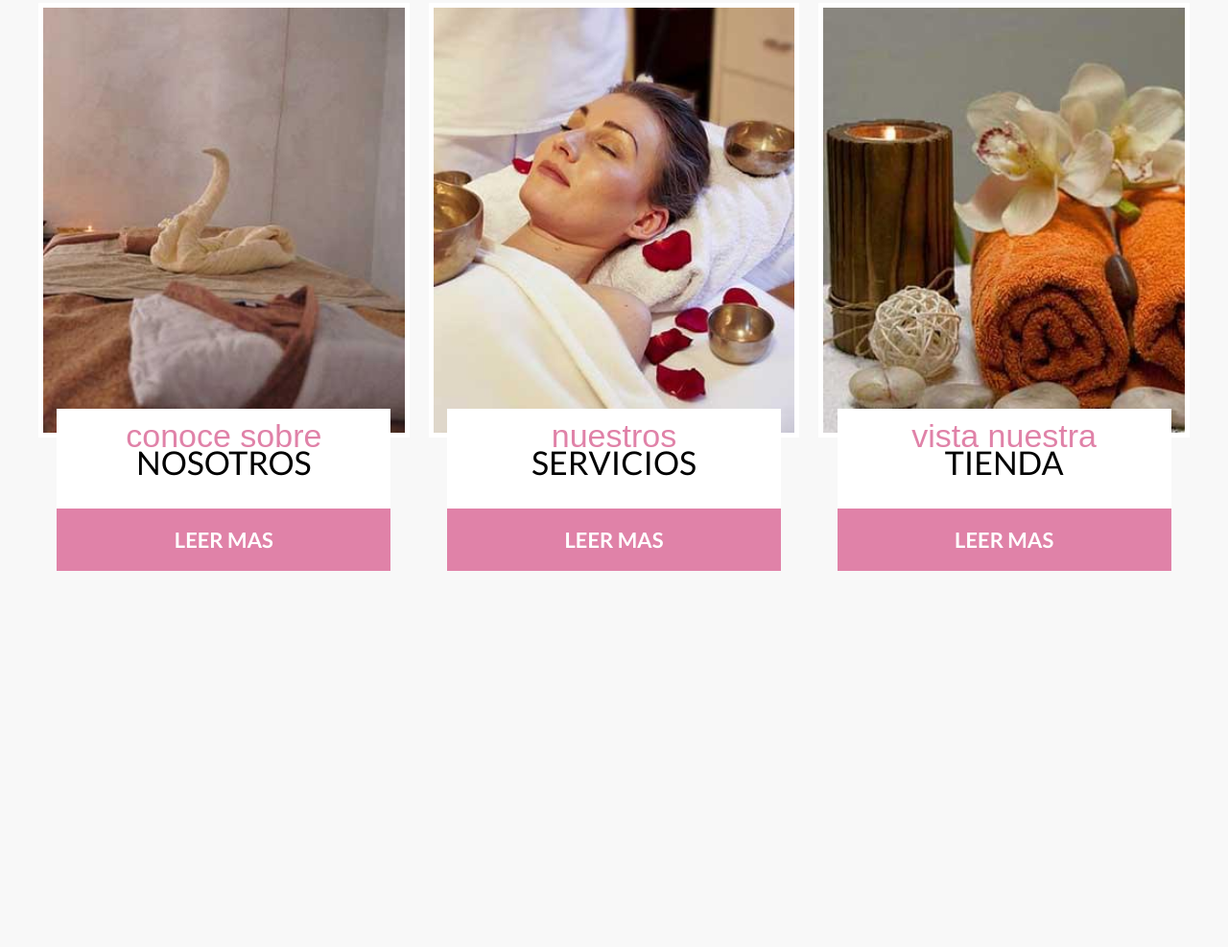
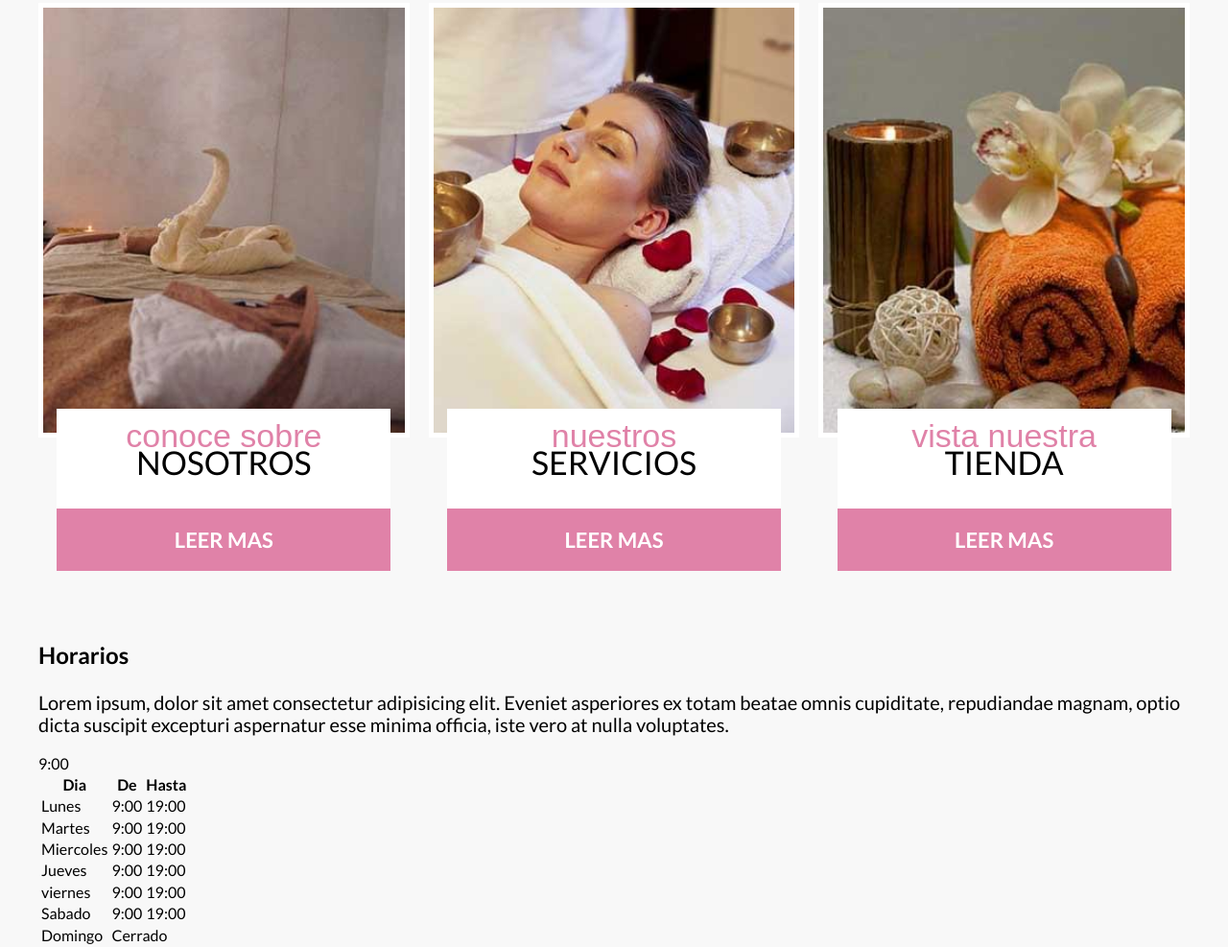
Before and after one commit to johnburetdev/carolinaSpa, a website: page index.html in a window 1280 px wide. Shown: the part 1301-2288 px from the top of the page at 96% size. Before the commit the page ends 1946 px from the top, so only its background shows below. Drawn offline with Linux system fonts and the light colour scheme; a web font is replaced by a local one.

Commit message:
HTML DE LOS HORARIOS CREADO

```diff
--- a/index.html
+++ b/index.html
@@ -149,6 +149,69 @@
 
         </div>
     </section>
+
+    <section class="horario">
+        <div class="horario__grid contenedor">
+            <div class="horario__contenido">
+                <h3 class="horario__heading">
+                    Horarios
+                </h3>
+                <p class="horario__texto">
+                    Lorem ipsum, dolor sit amet consectetur adipisicing elit. Eveniet asperiores ex totam beatae omnis
+                    cupiditate, repudiandae magnam, optio dicta suscipit excepturi aspernatur esse minima officia, iste
+                    vero at nulla voluptates.
+                </p>
+
+                <table class="tabla">
+                    <thead class="tabla__thead">
+                        <tr>
+                            <th class="tabla__th">Dia</th>
+                            <th class="tabla__th">De</th>
+                            <th class="tabla__th">Hasta</th>
+                        </tr>
+                    </thead>
+
+                    <tbody class="tabla__tbody">
+
+                        <tr class="tabla__tr">
+                            <td class="tabla__td">Lunes</td>
+                            <td class="tabla__td">9:00</td>
+                            <td class="tabla__td">19:00</td>
+                        </tr>
+                        <tr class="tabla__tr">
+                            <td class="tabla__td">Martes</td>
+                            <td class="tabla__td">9:00</td>
+                            <td class="tabla__td">19:00</td>
+                        </tr>
+                        <tr class="tabla__tr">
+                            <td class="tabla__td">Miercoles</td>
+                            <td class="tabla__td">9:00</td>
+                            <td class="tabla__td">19:00</td>
+                        </tr>
+                        <tr class="tabla__tr">9:00
+                            <td class="tabla__td">Jueves</td>
+                            <td class="tabla__td">9:00</td>
+                            <td class="tabla__td">19:00</td>
+                        </tr>
+                        <tr class="tabla__tr">
+                            <td class="tabla__td">viernes</td>
+                            <td class="tabla__td">9:00</td>
+                            <td class="tabla__td">19:00</td>
+                        </tr>
+                        <tr class="tabla__tr">
+                            <td class="tabla__td">Sabado</td>
+                            <td class="tabla__td">9:00</td>
+                            <td class="tabla__td">19:00</td>
+                        </tr>
+                        <tr class="tabla__tr">
+                            <td class="tabla__td">Domingo</td>
+                            <td class="tabla__td" colspan="2">Cerrado</td>
+                        </tr>
+                    </tbody>
+                </table>
+            </div>
+        </div>
+    </section>
 </body>
 
 </html>
```
